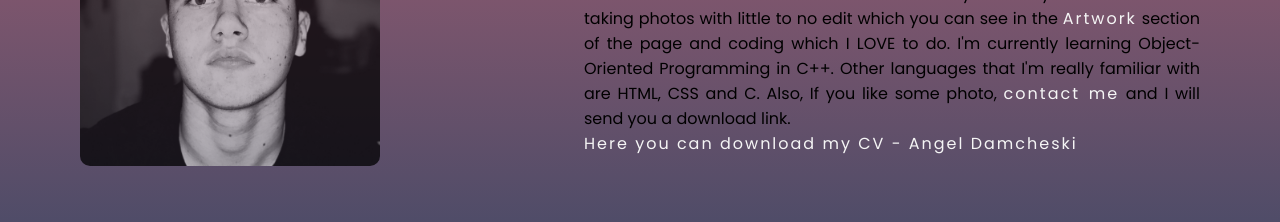
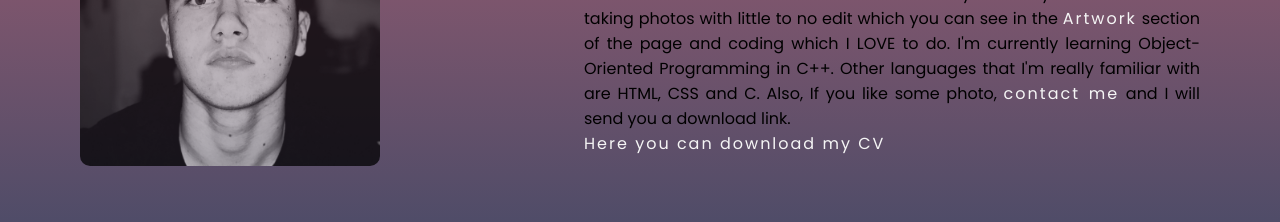
Before and after one commit to angeldamcheski/angeldamcheski.github.io, a plain HTML site: page index.html in a window 1280 px wide. Shown: the part 1260-1482 px from the top of the page. Drawn offline with Linux system fonts and the light colour scheme.

Commit message:
revert changes

```diff
--- a/index.html
+++ b/index.html
@@ -47,7 +47,7 @@
                     <div class="column-right">
                         <div class="text">My name is Angel, student of <a href="https://finki.ukim.mk/" class="aboutmeFINKI">FINKI</a></div>
                         <p>I come from Makedonski Brod, a little place in the southwestern part of Macedonia. I finished high school in St. Naum Ohridski in Makedonski Brod. As a little kid, I have always been interested in computers, technology and video games and that is why I decided to pursue my dreams of becoming a developer and software engineer. I enrolled myself in the <a href="https://finki.ukim.mk/">Faculty of Computer Science and Software Engineering</a> and all I can say is that I would have done that over and over many times. My hobbies consist of taking photos with little to no edit which you can see in the <a href="#rabota">Artwork</a> section of the page and coding which I LOVE to do. I'm currently learning Object-Oriented Programming in C++. Other languages that I'm really familiar with are HTML, CSS and C. Also, If you like some photo, <a href="#kontakt">contact me</a> and I will send you a download link.</p>
-                        <a href="#" id="cv">Here you can download my CV - Angel Damcheski</a>
+                        <a href="#" id="cv">Here you can download my CV</a>
                     </div>
               </div>
          </div>
```
